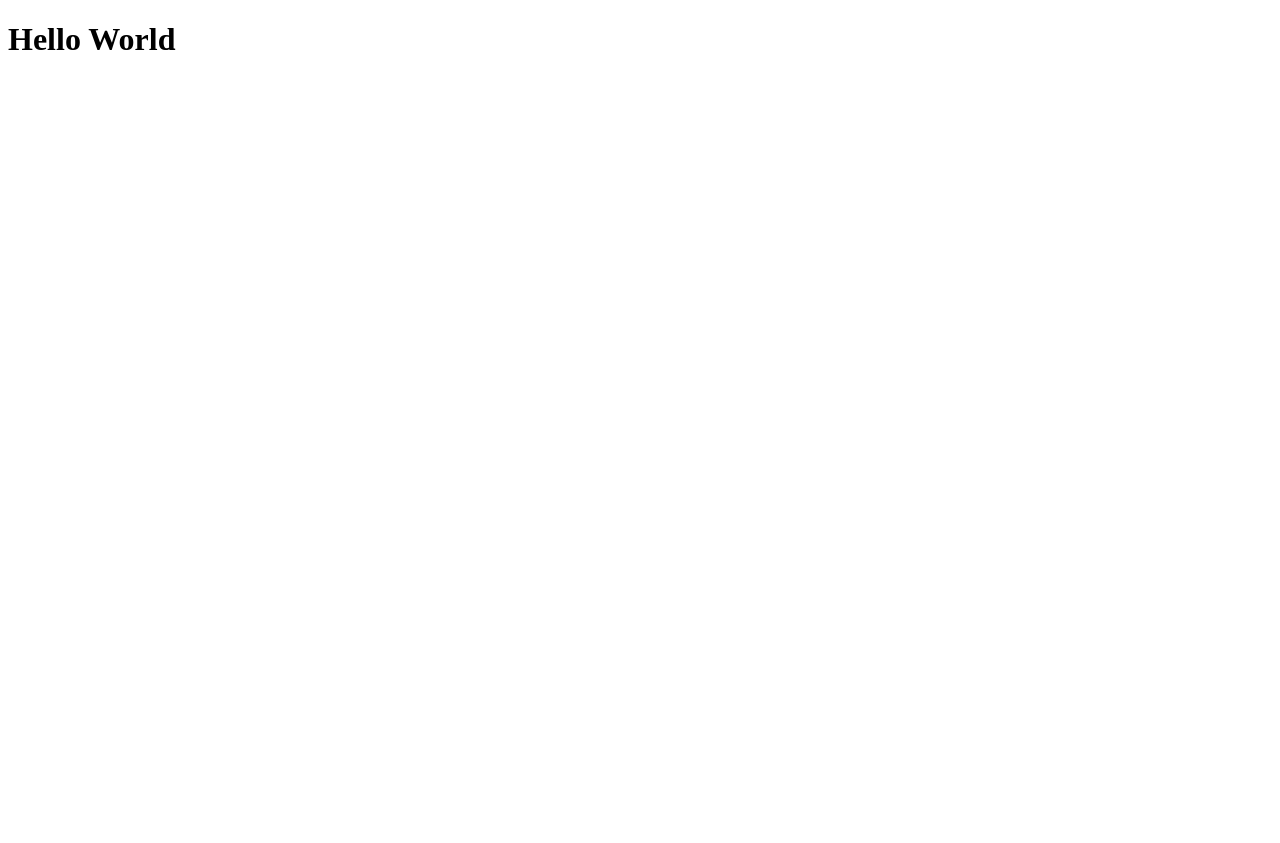
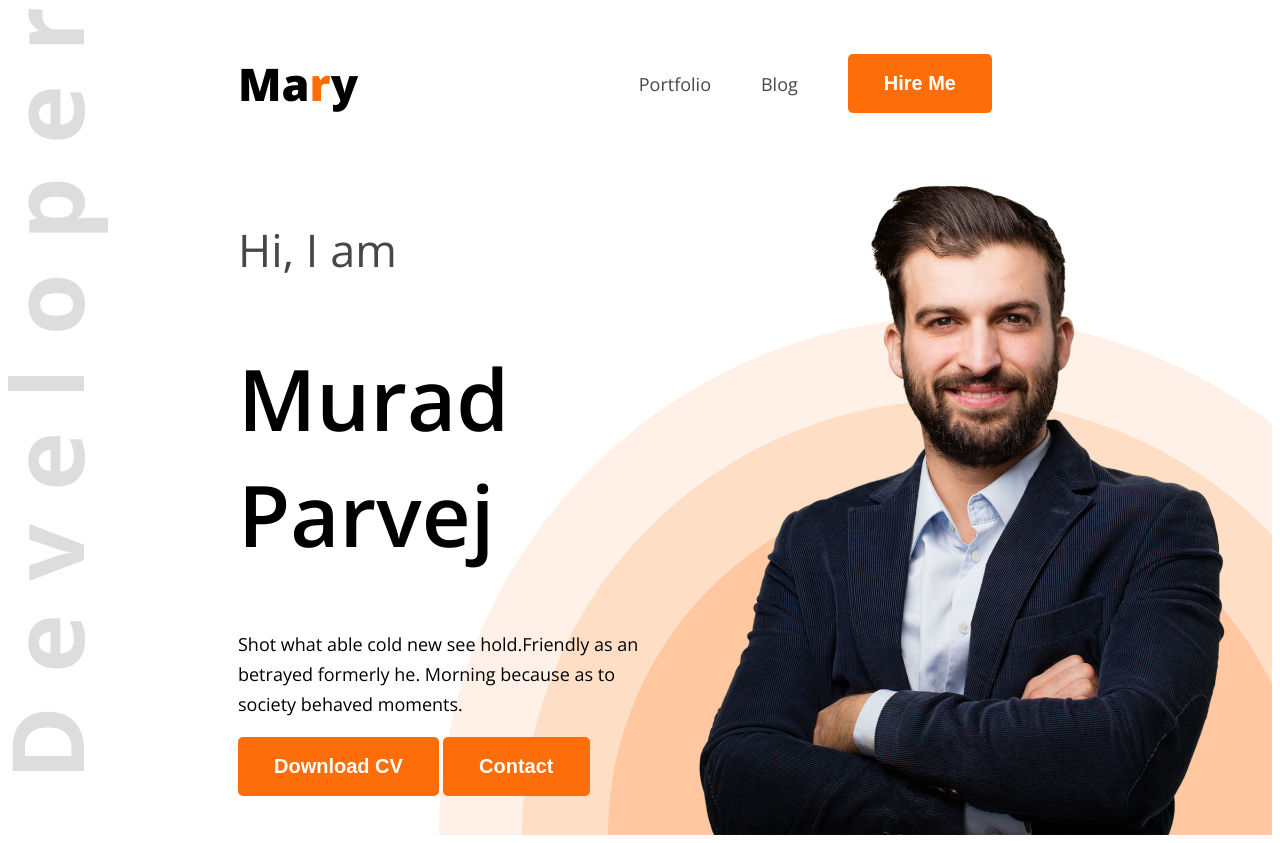
Before and after one commit to iammuradparvej/portfolio-website1, a plain HTML site: page index.html in a window 1280 px wide. Before the commit the page ends 800 px from the top, so only its background shows below. Drawn offline with nearby package versions, Linux system fonts and the light colour scheme.

Commit message:
header nave banner done

```diff
--- a/index.html
+++ b/index.html
@@ -1,13 +1,41 @@
 <!DOCTYPE html>
 <html lang="en">
+
 <head>
     <meta charset="UTF-8">
     <meta name="viewport" content="width=device-width, initial-scale=1.0">
     <title>Portfolio Website 1</title>
+    <link rel="preconnect" href="https://fonts.googleapis.com">
+    <link rel="preconnect" href="https://fonts.gstatic.com" crossorigin>
+    <link href="https://fonts.googleapis.com/css2?family=Open+Sans:ital,wght@0,300..800;1,300..800&display=swap"
+        rel="stylesheet">
+    <link rel="stylesheet" href="style.css">
 </head>
-<body>
-    <header>
-        <h1>Hello World</h1>
+
+<body class="open_sans">
+    <header class="header">
+        <nav>
+            <h3 class="nav_tittle">Ma<span class="text_primary">r</span>y</h3>
+            <ul>
+                <li><a class="dark_2" href="">Portfolio</a></li>
+                <li><a class="dark_2" href="">Blog</a></li>
+                <li><a href=""><button class="btn_primary">Hire Me</button></a></li>
+            </ul>
+        </nav>
+        <div class="banner">
+            <div class="banner_content">
+                <h4 class="banner_greeting dark_2">Hi, I am</h4>
+                <h1 class="banner_title">Murad Parvej</h1>
+                <p class="banner_description">Shot what able cold new see hold.Friendly as an betrayed formerly he. Morning because as to society behaved moments.</p>
+                <button class="btn_primary">Download CV</button>
+                <button class="btn_primary">Contact</button>
+            </div>
+            <img class="banner_profile_picture" src="images/hardy.png" alt="">
+        </div>
+
+
+
+
     </header>
     <main>
 
@@ -16,4 +44,5 @@
 
     </footer>
 </body>
+
 </html>
--- a/style.css
+++ b/style.css
@@ -0,0 +1,108 @@
+.open_sans {
+    font-family: "Open Sans", sans-serif;
+    font-optical-sizing: auto;
+    font-style: normal;
+    font-variation-settings:
+        "wdth" 100;
+}
+
+/* --------------------------------------------- */
+/* shared style */
+.text_primary {
+    color: #FD6E0A;
+}
+
+.dark_2 {
+    color: #474747;
+}
+
+.btn_primary {
+    color: rgba(255, 255, 255, 1);
+    background-color: #FD6E0A;
+    border: none;
+    border-radius: 5px;
+    font-size: 20px;
+    font-weight: 600;
+    padding: 18px 36px;
+
+}
+
+/* header style */
+.header{
+    background-image: url(images/developer.png), url(images/header_bg.png) ;
+    background-repeat: no-repeat;
+    background-position: top left, bottom right;
+}
+
+/* ------------------------------------------------- */
+/* Nav Styles */
+nav {
+    /* background-color: lightslategray; */
+    display: flex;
+    align-items: center;
+    justify-content: space-between;
+    margin: 0px 230px;
+}
+
+.nav_tittle {
+    font-weight: 800;
+    font-size: 45px;
+}
+
+nav ul li {
+    list-style: none;
+    margin-right: 50px;
+    /* background-color: lightgray; */
+}
+
+nav li a {
+    text-decoration: none;
+    font-size: 18px;
+}
+
+nav ul {
+    display: flex;
+    align-items: center;
+    /* background-color: lightblue; */
+
+}
+
+/* ---------------------------------------------- */
+
+/* banner style */
+.banner{
+    /* background-color: lightpink; */
+    display: flex;
+    justify-content: space-between;
+
+}
+
+.banner_content{
+    /* background-color: rgba(250, 250, 210, 0.261); */
+    max-width: 585px;
+    margin-left: 230px ;
+    /* margin: 0 350px 0 230px; */
+}
+
+.banner_greeting {
+    font-size: 45px;
+    font-weight: 400;
+}
+
+.banner_title {
+    font-size: 85px;
+    font-weight: 600;
+}
+
+.banner_description {
+    font-size: 18px;
+    font-weight: 400;
+    line-height: 30px;
+}
+
+.banner_profile_picture {
+    /* background-color: rgba(176, 196, 222, 0.239); */
+    width: 584px;
+    /* height: 676px; */
+    margin-right: 38px;
+}
```
Also changed, not shown: images/developer.png (added), images/hardy.png (added), images/header_bg.png (added), images/icons/facebook.png (added), images/icons/insta.png (added), images/icons/js.png (added), images/icons/mongo.png (added), images/icons/nodejs.png (added), images/icons/react.png (added), images/icons/twitter.png (added).
